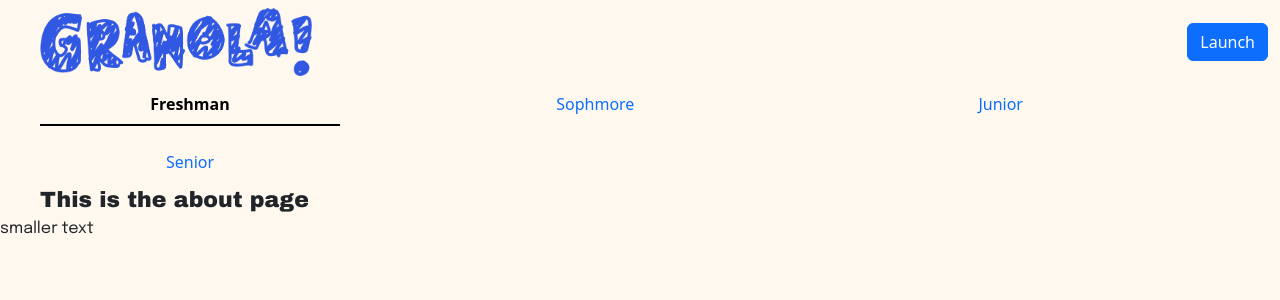
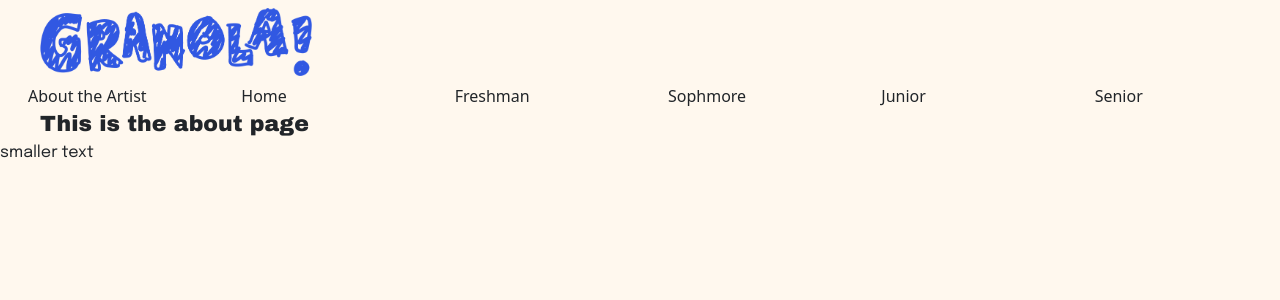
Before and after one commit to acemarino/Nola-Website, a React (Create React App) app in the folder nola-website/: page /aboutMe in a window 1280 px wide. Shown: the top 300 px of the page. Built offline with nearby package versions, Linux system fonts and the light colour scheme.

Commit message:
reworked navbar

```diff
--- a/nola-website/src/App.js
+++ b/nola-website/src/App.js
@@ -10,6 +10,22 @@ import './custom.scss'
 import { BrowserRouter as Router, Routes, Route } from "react-router-dom";
 export default class App extends Component {
   //<Route path="/" element={<Home />}/>
+  /*
+   <div>
+          <Tabs activeKey={this.state.key} onSelect={this.handleSelect}
+          id="controlled-tab-example" transition={false} variant='underline'>
+                  <Tab eventKey={1} title="Freshman"> </Tab>
+                  <Tab eventKey={2} title="Sophmore"> </Tab>
+                  <Tab eventKey={3} title="Junior"> </Tab>
+                  <Tab eventKey={4} title="Senior"> </Tab>
+          </Tabs>
+
+        </div>
+
+        <Test value= {this.state.key}/>
+
+
+*/
   constructor(props) {
     super(props);
     this.state = {
@@ -27,23 +43,8 @@ export default class App extends Component {
     <>
     <div>
 
-    <Router>
+    <Router forceRefresh>
     <OffCanNav></OffCanNav>
-
-    <div>
-          <Tabs activeKey={this.state.key} onSelect={this.handleSelect}
-          id="controlled-tab-example" transition={false} variant='underline'>
-                  <Tab eventKey={1} title="Freshman"> </Tab>
-                  <Tab eventKey={2} title="Sophmore"> </Tab>
-                  <Tab eventKey={3} title="Junior"> </Tab>
-                  <Tab eventKey={4} title="Senior"> </Tab>
-          </Tabs>
-
-        </div>
-
-        <Test value= {this.state.key}/>
-
-
       <Routes>
         <Route path="/" element={<Home />}/>
         <Route path="/aboutMe" element={<About />} />
--- a/nola-website/src/components/OffCanNav.jsx
+++ b/nola-website/src/components/OffCanNav.jsx
@@ -6,15 +6,19 @@ import Container from 'react-bootstrap/Container';
 import Nav from 'react-bootstrap/Nav';
 import React, {Component} from 'react'
 import Navbar from 'react-bootstrap/Navbar';
-import { Tabs, Tab } from 'react-bootstrap';
-import Test, {Value} from './test';
-import Gallery from '../pages/gallery.js';
+import { Tabs, Tab, TabContainer, TabContent, TabPane } from 'react-bootstrap';
+import Test from './test';
+import { Link } from "react-router-dom";
 
 export default class OffCanNav extends Component {
 
 ///   [show, setShow] = useState(false);
 //handleClose = () => this.setShow(false);
 //handleShow = () => this.setShow(true);
+/*      <Tab eventKey={2} title="Sophmore"> </Tab>
+                          <Tab eventKey={3} title="Junior" > </Tab>
+                          <Tab eventKey={4} title="Senior"> </Tab>
+                          */
 
   constructor(props) {
     super(props);
@@ -26,9 +30,12 @@ export default class OffCanNav extends Component {
    this.handleSelect = this.handleSelect.bind(this)
    this.handleClose = this.handleClose.bind(this)
    this.handleShow = this.handleShow.bind(this)
+
   }
   handleSelect(key) {
     this.setState({key});
+    this.setState({show: false});
+
 
   }
   handleClose(show) {
@@ -37,6 +44,7 @@ export default class OffCanNav extends Component {
   handleShow(show) {
     this.setState({show: true});
   }
+
 
   render () {
   return (
@@ -55,42 +63,53 @@ export default class OffCanNav extends Component {
               <img src='./granola_doodle_logo.png' className='Logo' alt="Granola" />
             </Nav.Link>
         </LinkContainer>
-        <Button variant="primary" onClick={this.handleShow} className='float-end' >
+        <Button variant="primary" onClick={this.handleShow} className='float-end d-lg-none' >
         Launch
       </Button>
         </Container>
       </Navbar>
 
 
-      <Offcanvas show={this.state.show} onHide={this.handleClose} placement='end' >
+      <Offcanvas show={this.state.show} onHide={this.handleClose} placement='end' responsive='lg'  >
         <Offcanvas.Header closeButton>
           <Offcanvas.Title>GRANOLA!</Offcanvas.Title>
         </Offcanvas.Header>
         <Offcanvas.Body >
-        <LinkContainer  to="/aboutMe" >
-              <Nav.Link >
+              <Nav.Link  as={Link} to="/aboutMe" onClick={this.handleClose}>
                 <div>
                   About the Artist
                 </div>
               </Nav.Link>
-            </LinkContainer>
 
-            <LinkContainer  to="/" >
-              <Nav.Link >
+              <Nav.Link as={Link}  to="/" onClick={this.handleClose}>
                 <div>
                   Home
                 </div>
               </Nav.Link>
-            </LinkContainer>
 
-                  <Tabs activeKey={this.state.key} onSelect={this.handleSelect}
-                  id="controlled-tab-example" transition={false} variant='underline'>
-                          <Tab eventKey={1} title="Freshman"> </Tab>
-                          <Tab eventKey={2} title="Sophmore"> </Tab>
-                          <Tab eventKey={3} title="Junior"> </Tab>
-                          <Tab eventKey={4} title="Senior"> </Tab>
-                  </Tabs>
-                <Test value= {this.state.key}/>
+                  <Tab.Container activeKey={this.state.key} onSelect={this.handleSelect}
+                  id="controlled-tab-example" transition={true}>
+                                <Nav.Link as={Link} to="/" eventKey={1}>
+                                Freshman
+                                </Nav.Link>
+                                <Nav.Link as={Link} to="/" eventKey={2}>
+                                Sophmore
+                                </Nav.Link>
+                                <Nav.Link as={Link} to="/" eventKey={3}>
+                                Junior
+                                </Nav.Link>
+                                <Nav.Link as={Link} to="/" eventKey={4}>
+                                Senior
+                                </Nav.Link>
+                    <Tab.Content>
+                      <Tab.Pane eventKey={1} title="Freshman" > <Test value= {this.state.key}/></Tab.Pane>
+                      <Tab.Pane eventKey={2} title="Sophmore" ><Test value= {this.state.key}/> </Tab.Pane>
+                      <Tab.Pane eventKey={3} title="Junior" > <Test value= {this.state.key}/></Tab.Pane>
+                      <Tab.Pane eventKey={4} title="Senior"> <Test value= {this.state.key}/></Tab.Pane>
+                    </Tab.Content>
+                  </Tab.Container>
+
+
 
         </Offcanvas.Body>
       </Offcanvas>
--- a/nola-website/src/components/test.jsx
+++ b/nola-website/src/components/test.jsx
@@ -6,7 +6,9 @@ var Value="3";
  function Test(props) {
      Value = props.value;
      console.log("props test: "+Value)
+
 }
+
 export default Test;
 console.log("post Export:" +Value)
 export {Value};
--- a/nola-website/src/pages/home.js
+++ b/nola-website/src/pages/home.js
@@ -1,7 +1,7 @@
 import Gallery from "./gallery";
 import { Component, useState } from 'react';
 import React from 'react';
-import {Value} from "../components/test";
+import Test, {Value} from "../components/test";
 
 
 
@@ -11,26 +11,34 @@ export default class Home extends Component{
     constructor(props){
         super(props);
         this.state = {
-            NUM: Value,
+            NUM: "1",
             reload: false
-        }
+        };
+        this.handleChange= this.handleChange.bind(this)
     }
 
 
-    handleReload() {
-        this.setState({reload: true});
+    handleChange() {
+        this.setState({NUM: Value});
       }
+
 
 render(){
 
+    if(Value!==this.state.NUM){
+        this.handleChange()
+        this.forceUpdate();
+    }
     return(
         <>
+
         <div>
             homepage
-        <h1 >{Value}</h1>
+        <h1 >Num: {this.state.NUM}</h1>
+        <h1 >Value: {Value}</h1>
 
         </div>
-        <Gallery  num={Value}></Gallery>
+        <Gallery  num={this.state.NUM}></Gallery>
         </>
     );
 
```
